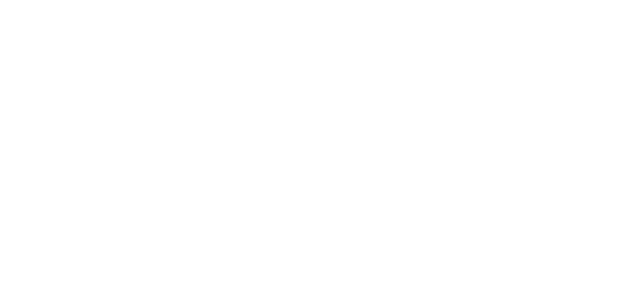
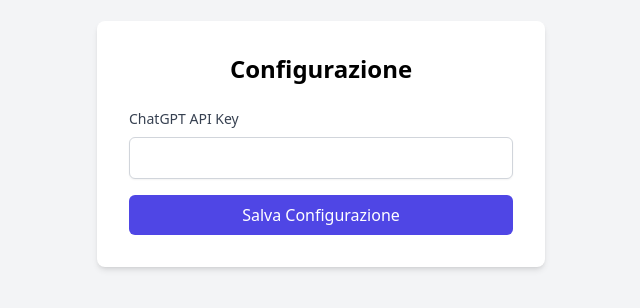
Before and after one commit to matteobaccan/LinkedinTool, a Vue app: page /Config in a window 1280 px wide. Before the commit this address had no page. Shown: the part 256-564 px from the top of the page, without its empty margins (319-959 px from the left). Built offline with nearby package versions, Linux system fonts and the light colour scheme; sample sign-in values are in the browser's storage.

Commit message:
Piccoli miglioramenti

```diff
--- /dev/null
+++ b/src/components/Config.vue
@@ -0,0 +1,50 @@
+<template>
+    <div class="flex items-center justify-center min-h-screen bg-gray-100">
+      <div class="w-full max-w-md bg-white rounded-lg shadow-md p-8">
+        <h2 class="text-2xl font-bold mb-6 text-center">Configurazione</h2>
+        <form @submit.prevent="saveConfig">
+          <div class="mb-4">
+            <label for="chatgptKey" class="block text-sm font-medium text-gray-700 mb-2">ChatGPT API Key</label>
+            <input
+              id="chatgptKey"
+              v-model="chatgptKey"
+              type="password"
+              required
+              class="w-full px-3 py-2 border border-gray-300 rounded-md shadow-sm focus:outline-none focus:ring-indigo-500 focus:border-indigo-500"
+            >
+          </div>
+          <button
+            type="submit"
+            class="w-full bg-indigo-600 text-white py-2 px-4 rounded-md hover:bg-indigo-700 focus:outline-none focus:ring-2 focus:ring-offset-2 focus:ring-indigo-500"
+          >
+            Salva Configurazione
+          </button>
+        </form>
+      </div>
+    </div>
+  </template>
+
+  <script>
+  export default {
+    data() {
+      return {
+        chatgptKey: ''
+      }
+    },
+    mounted() {
+      // Carica la chiave API salvata, se presente
+      const savedKey = localStorage.getItem('chatgptKey')
+      if (savedKey) {
+        this.chatgptKey = savedKey
+      }
+    },
+    methods: {
+      saveConfig() {
+        // Salva la chiave API nel localStorage
+        localStorage.setItem('chatgptKey', this.chatgptKey)
+        // Naviga alla pagina principale
+        this.$router.push('/')
+      }
+    }
+  }
+  </script>
--- a/src/components/CreaCommento.vue
+++ b/src/components/CreaCommento.vue
@@ -6,29 +6,25 @@
         <router-link to="/CreaPost" class="block py-2 px-4 text-gray-700 hover:bg-gray-200">Crea Post</router-link>
         <router-link to="/CreaImmagine" class="block py-2 px-4 text-gray-700 hover:bg-gray-200">Crea Immagine</router-link>
         <router-link to="/CreaCommento" class="block py-2 px-4 text-gray-700 hover:bg-gray-200">Crea Commento</router-link>
+        <router-link to="/Config" class="block py-2 px-4 text-gray-700 hover:bg-gray-200">Configurazione</router-link>
         <a @click="logout" class="block py-2 px-4 text-gray-700 hover:bg-gray-200 cursor-pointer">Logout</a>
       </nav>
     </aside>
-
     <!-- Contenuto principale -->
     <main class="flex-1 p-10">
       <h1 class="text-2xl font-bold mb-5">Crea Commento</h1>
       <div class="space-y-4">
-        <div>
-          <label class="block text-sm font-medium text-gray-700">ChatGPT Key</label>
-          <input v-model="chatgptKey" type="password" class="mt-1 block w-full border border-gray-300 rounded-md shadow-sm">
-        </div>
         <div>
           <label class="block text-sm font-medium text-gray-700">Post</label>
           <textarea v-model="post" class="mt-1 block w-full border border-gray-300 rounded-md shadow-sm"></textarea>
         </div>
         <div>
           <label class="block text-sm font-medium text-gray-700">Prompt</label>
-          <textarea v-model="prompt" class="mt-1 block w-full border border-gray-300 rounded-md shadow-sm"></textarea>
+          <textarea v-model="prompt" rows="10" class="mt-1 block w-full border border-gray-300 rounded-md shadow-sm"></textarea>
         </div>
         <div>
           <label class="block text-sm font-medium text-gray-700">Risultato</label>
-          <textarea v-model="risultato" readonly class="mt-1 block w-full border border-gray-300 rounded-md shadow-sm bg-gray-50"></textarea>
+          <textarea v-model="risultato" rows="10" readonly class="mt-1 block w-full border border-gray-300 rounded-md shadow-sm bg-gray-50"></textarea>
         </div>
         <button @click="generaCommento" class="px-4 py-2 bg-purple-500 text-white rounded-md hover:bg-purple-600">Genera Commento</button>
       </div>
@@ -40,12 +36,10 @@
 export default {
   data() {
     return {
-      chatgptKey: '',
       post: '',
       prompt: `# Generatore di Commenti per LinkedIn
 Sei un assistente AI specializzato nella creazione di commenti coinvolgenti per post di LinkedIn.
-Il tuo compito è creare un commento basato sull’<POST> fornito, aggiungendo un punto di vista non banale e POSITIVO.
-
+Il tuo compito è creare un commento basato sul <POST> fornito, aggiungendo un punto di vista non banale e POSITIVO.
 ## Linee guida
 - Adotta il tono di voce di un influencer esperto su LinkedIn (15+ anni di esperienza nella creazione di contenuti)
 - Cattura subito l'attenzione dell'autore con un ringraziamento, un complimento o comunque una forma di attenzione da subito: evita aperture banali o saluti formali.
@@ -57,7 +51,6 @@ Il tuo compito è creare un commento basato sull’<POST> fornito, aggiungendo u
 - Mantieni un tono professionale ma conversazionale. Usa il tu
 - Rimani al di sotto delle 1000 battute.
 - Rispondi esclusivamente in ITALIANO.
-
 # Post da commentare
 Ecco il <POST> da commentare:`,
       risultato: ''
@@ -65,8 +58,10 @@ Ecco il <POST> da commentare:`,
   },
   methods: {
     generaCommento() {
+      const chatgptKey = localStorage.getItem('chatgptKey')
       // Implementa qui la logica per generare il commento
-      console.log('Genera commento')
+      console.log('Genera commento utilizzando la chiave:', chatgptKey)
+      // Qui puoi utilizzare chatgptKey per le chiamate API
     },
     logout() {
       // Implementa qui la logica per il logout
--- a/src/components/CreaImmagine.vue
+++ b/src/components/CreaImmagine.vue
@@ -5,7 +5,8 @@
       <nav class="mt-5">
         <router-link to="/CreaPost" class="block py-2 px-4 text-gray-700 hover:bg-gray-200">Crea Post</router-link>
         <router-link to="/CreaImmagine" class="block py-2 px-4 text-gray-700 hover:bg-gray-200">Crea Immagine</router-link>
-        <router-link to="/creacommento" class="block py-2 px-4 text-gray-700 hover:bg-gray-200">Crea Commento</router-link>
+        <router-link to="/CreaCommento" class="block py-2 px-4 text-gray-700 hover:bg-gray-200">Crea Commento</router-link>
+        <router-link to="/Config" class="block py-2 px-4 text-gray-700 hover:bg-gray-200">Configurazione</router-link>
         <a @click="logout" class="block py-2 px-4 text-gray-700 hover:bg-gray-200 cursor-pointer">Logout</a>
       </nav>
     </aside>
--- a/src/components/CreaPost.vue
+++ b/src/components/CreaPost.vue
@@ -6,6 +6,7 @@
         <router-link to="/CreaPost" class="block py-2 px-4 text-gray-700 hover:bg-gray-200">Crea Post</router-link>
         <router-link to="/CreaImmagine" class="block py-2 px-4 text-gray-700 hover:bg-gray-200">Crea Immagine</router-link>
         <router-link to="/CreaCommento" class="block py-2 px-4 text-gray-700 hover:bg-gray-200">Crea Commento</router-link>
+        <router-link to="/Config" class="block py-2 px-4 text-gray-700 hover:bg-gray-200">Configurazione</router-link>
         <a @click="logout" class="block py-2 px-4 text-gray-700 hover:bg-gray-200 cursor-pointer">Logout</a>
       </nav>
     </aside>
@@ -14,10 +15,6 @@
     <main class="flex-1 p-10 overflow-y-auto">
       <h1 class="text-2xl font-bold mb-5">Crea Post</h1>
       <div class="space-y-4">
-        <div>
-          <label class="block text-sm font-medium text-gray-700">ChatGPT Key</label>
-          <input v-model="chatgptKey" type="password" class="mt-1 block w-full border border-gray-300 rounded-md shadow-sm p-2">
-        </div>
         <div>
           <label class="block text-sm font-medium text-gray-700">URL</label>
           <input v-model="url" type="text" class="mt-1 block w-full border border-gray-300 rounded-md shadow-sm p-2">
@@ -48,7 +45,6 @@ import axios from 'axios';
 export default {
   data() {
     return {
-      chatgptKey: '',
       url: '',
       contenutoAlternativo: '',
       prompt: `# Generatore di Post per LinkedIn
@@ -79,8 +75,9 @@ Ecco l'<ARTICOLO>:`,
   },
   methods: {
     async generaPost() {
-      if (!this.chatgptKey || (!this.url && !this.contenutoAlternativo) || !this.prompt) {
-        alert('Per favore, compila il campo ChatGPT Key, il Prompt e fornisci un URL o il contenuto della pagina.');
+      const chatgptKey = localStorage.getItem('chatgptKey')
+      if (!chatgptKey || (!this.url && !this.contenutoAlternativo) || !this.prompt) {
+        alert('Per favore, assicurati di aver configurato la chiave API e fornisci un URL o il contenuto della pagina.');
         return;
       }
 
@@ -90,15 +87,13 @@ Ecco l'<ARTICOLO>:`,
         let articleContent;
 
         if (this.url) {
-          // Se l'URL è fornito, otteniamo il contenuto dell'articolo dall'URL
           const articleResponse = await axios.get(this.url);
           articleContent = articleResponse.data;
         } else {
-          // Altrimenti, usiamo il contenuto alternativo fornito
           articleContent = this.contenutoAlternativo;
         }
+        articleContent = this.prompt +articleContent;
 
-        // Ora, generiamo il post utilizzando l'API di ChatGPT
         const response = await axios.post('https://api.openai.com/v1/chat/completions', {
           model: "gpt-3.5-turbo",
           messages: [
@@ -113,7 +108,7 @@ Ecco l'<ARTICOLO>:`,
           ]
         }, {
           headers: {
-            'Authorization': `Bearer ${this.chatgptKey}`,
+            'Authorization': `Bearer ${chatgptKey}`,
             'Content-Type': 'application/json'
           }
         });
@@ -127,11 +122,8 @@ Ecco l'<ARTICOLO>:`,
       }
     },
     logout() {
-      // Implementa qui la logica per il logout
-      console.log('Logout');
-      // Esempio: rimuovi il token di autenticazione dallo storage e reindirizza alla pagina di login
-      localStorage.removeItem('authToken');
-      this.$router.push('/login');
+      localStorage.removeItem('chatgptKey');
+      this.$router.push('/config');
     }
   }
 }
--- a/src/components/Login.vue
+++ b/src/components/Login.vue
@@ -1,4 +1,3 @@
-<!-- src/components/Login.vue -->
 <template>
   <div class="min-h-screen flex items-center justify-center bg-gray-50 py-12 px-4 sm:px-6 lg:px-8">
     <div class="max-w-md w-full space-y-8">
@@ -25,7 +24,6 @@
                    placeholder="Password">
           </div>
         </div>
-
         <div>
           <button type="submit"
                   class="group relative w-full flex justify-center py-2 px-4 border border-transparent text-sm font-medium rounded-md text-white bg-indigo-600 hover:bg-indigo-700 focus:outline-none focus:ring-2 focus:ring-offset-2 focus:ring-indigo-500">
@@ -45,7 +43,15 @@ export default {
       password: ''
     }
   },
+  created() {
+    this.checkAuthentication();
+  },
   methods: {
+    checkAuthentication() {
+      if (localStorage.getItem('isAuthenticated') === 'true') {
+        this.$router.push('/CreaPost');
+      }
+    },
     login() {
       if (this.username === import.meta.env.VITE_APP_USERNAME &&
           this.password === import.meta.env.VITE_APP_PASSWORD) {
--- a/src/router/index.js
+++ b/src/router/index.js
@@ -3,12 +3,14 @@ import Login from '../components/Login.vue'
 import CreaPost from '../components/CreaPost.vue'
 import CreaCommento from '../components/CreaCommento.vue'
 import CreaImmagine from '../components/CreaImmagine.vue'
+import Config from '../components/Config.vue'
 
 const routes = [
   { path: '/', component: Login },
   { path: '/CreaPost', component: CreaPost, meta: { requiresAuth: true } },
   { path: '/CreaCommento', component: CreaCommento, meta: { requiresAuth: true } },
-  { path: '/CreaImmagine', component: CreaImmagine, meta: { requiresAuth: true } }
+  { path: '/CreaImmagine', component: CreaImmagine, meta: { requiresAuth: true } },
+  { path: '/Config', component: Config, meta: { requiresAuth: true } }
 ]
 
 const router = createRouter({
```
Also changed, not shown: 4 other files (tests, documents, lock files or other folders).
